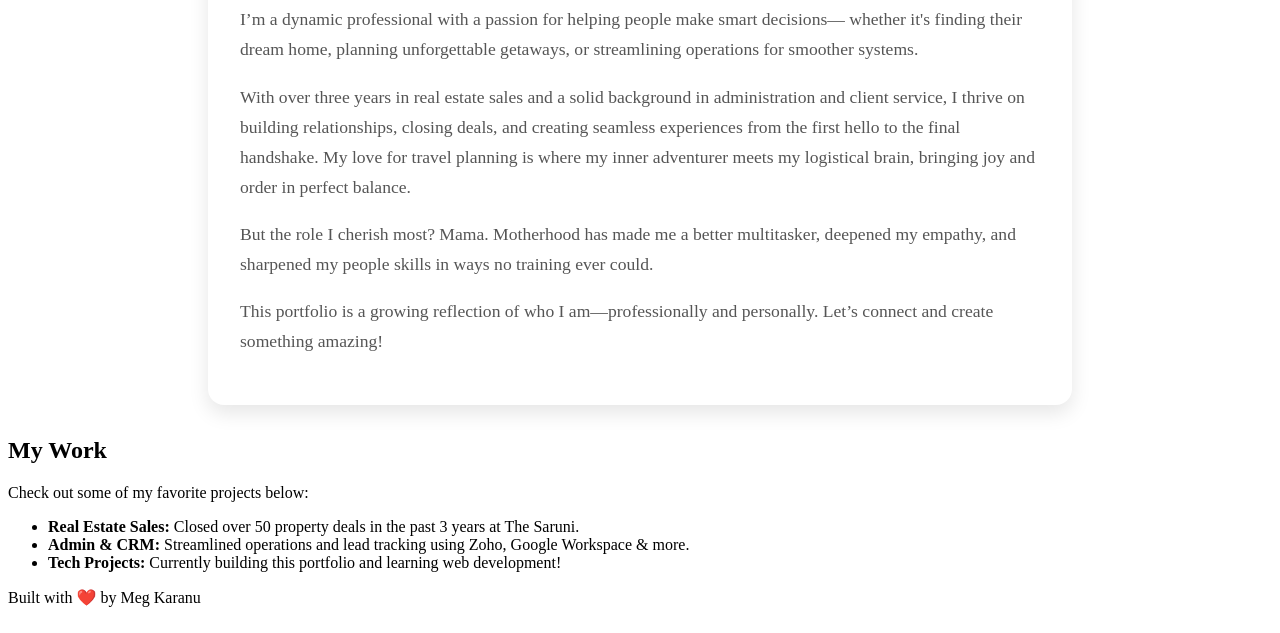
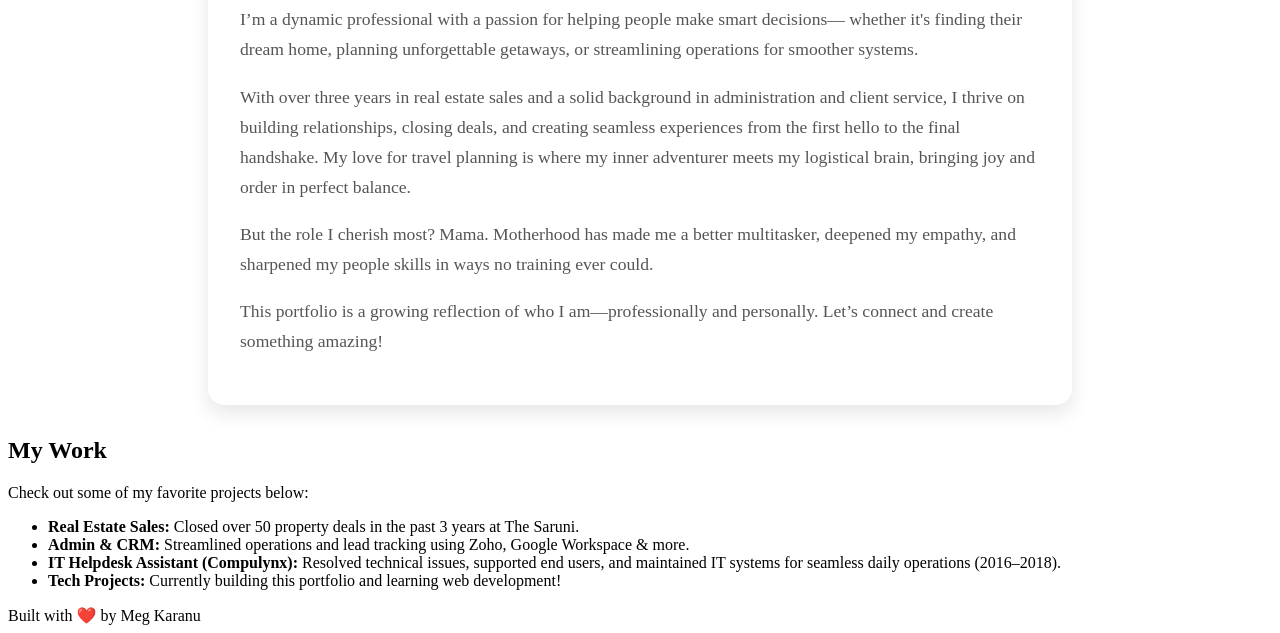
Before and after one commit to Meg-techbyte/Portfolio-site, a plain HTML site: page index.html in a window 1280 px wide. Shown: the part 291-924 px from the top of the page. Drawn offline with Linux system fonts and the light colour scheme.

Commit message:
Add IT Helpdesk Assistant experience to Work section

```diff
--- a/index.html
+++ b/index.html
@@ -64,6 +64,7 @@
   <ul>
     <li><strong>Real Estate Sales:</strong> Closed over 50 property deals in the past 3 years at The Saruni.</li>
     <li><strong>Admin & CRM:</strong> Streamlined operations and lead tracking using Zoho, Google Workspace & more.</li>
+    <li><strong>IT Helpdesk Assistant (Compulynx):</strong> Resolved technical issues, supported end users, and maintained IT systems for seamless daily operations (2016–2018).</li>
     <li><strong>Tech Projects:</strong> Currently building this portfolio and learning web development!</li>
   </ul>
 </section>
```
